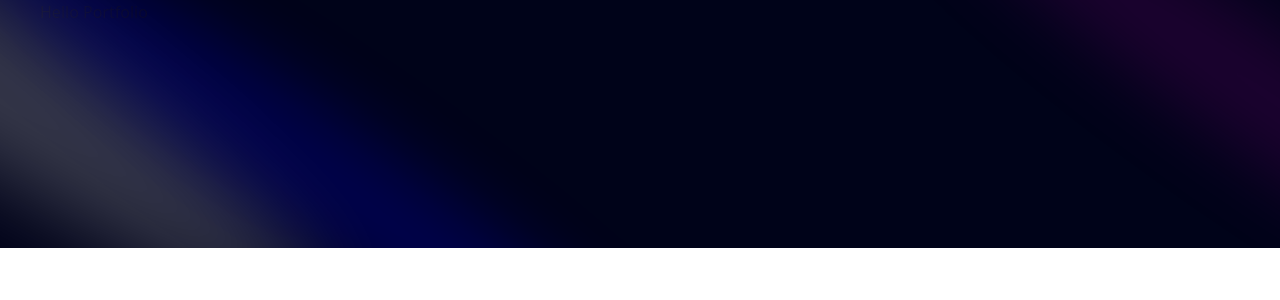
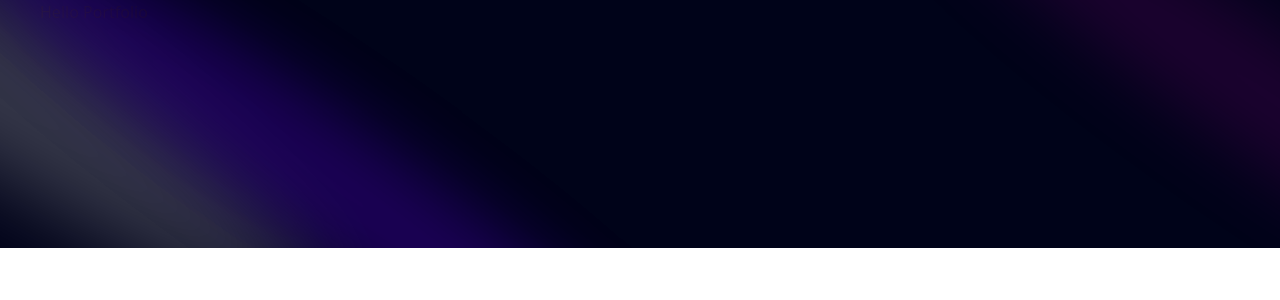
Before and after one commit to Shahbazali2001/shahbazali-ai, a Next.js app: page / in a window 1280 px wide. Shown: the top 300 px of the page. Built offline with nearby package versions, Linux system fonts and the light colour scheme.

Commit message:
Minor Changes

```diff
--- a/src/components/Hero.tsx
+++ b/src/components/Hero.tsx
@@ -8,6 +8,7 @@
         <Spotlight className='-top-40 -left-10 md:-left-32 md:-top-20 h-screen' fill='white' />
         <Spotlight className='top-10 left-full h-[80vh] w-[50vw]' fill='purple' />
         <Spotlight className='top-28 left-80 h-[80vh] w-[50vw]' fill='blue' />
+        <Spotlight className='top-28 left-80 h-[80vh] w-[50vw]' fill='purple' />
       </div>
 
       <div>
```
